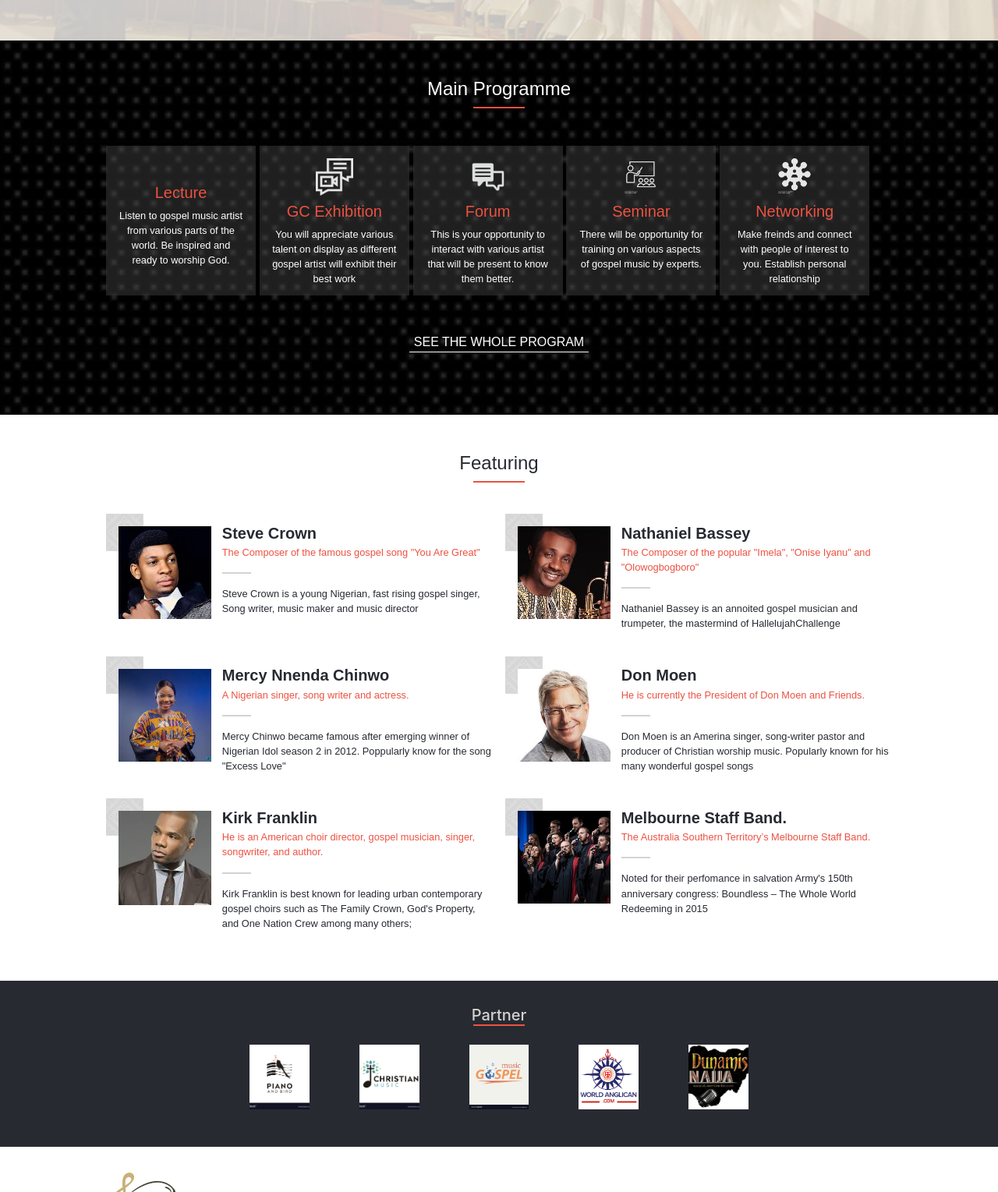
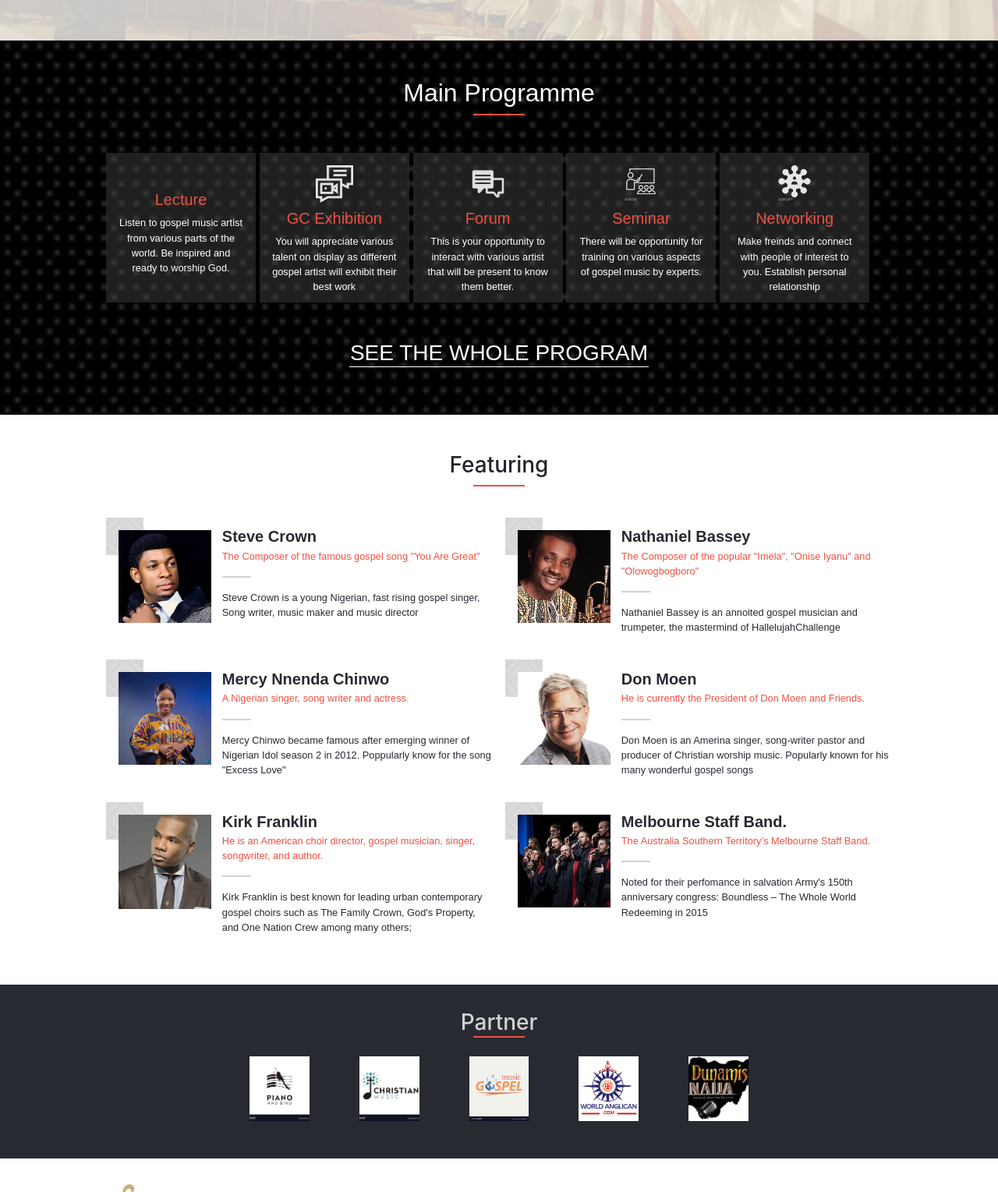
Before and after one commit to Zubenna/gospel-concert, a plain HTML site: page index.html in a window 1280 px wide. Shown: the part 548-2077 px from the top of the page at 78% size. Drawn offline with nearby package versions, Linux system fonts and the light colour scheme; a web font is replaced by a local one.

Commit message:
implemented TSE's recommendation

```diff
--- a/index.html
+++ b/index.html
@@ -100,7 +100,7 @@
         </div>
       </section>
       <section class="main-program">
-        <h4 class="text-center">Main Programme</h4>
+        <h2 class="text-center">Main Programme</h2>
         <hr class="short-hr" />
         <div class="program-box wrapper">
           <div class="lecture-box mobile-box text-center">
@@ -145,7 +145,7 @@
           </div>
         </div>
         <div class="see-more-program hide-in-mobile hide-in-sm">
-          <p class="text-center">SEE THE WHOLE PROGRAM</p>
+          <h3 class="text-center">SEE THE WHOLE PROGRAM</h3>
         </div>
         <div class="join-concert text-center pb-4">
           <button class="text-center p-4 hide-in-desktop">
@@ -154,7 +154,7 @@
         </div>
       </section>
       <section class="feature-section">
-        <h4 class="text-center pt-5">Featuring</h4>
+        <h3 class="text-center pt-5">Featuring</h3>
         <hr class="short-hr" />
         <div class="feature-container wrapper">
           <div class="feature-box">
@@ -317,7 +317,7 @@
         </div>
       </section>
       <section class="partner">
-        <h5 class="text-center">Partner</h5>
+        <h3 class="text-center">Partner</h3>
         <hr class="short-hr" />
         <div class="brand-logo-box wrapper pt-4 pb-5">
           <img src="images/brand-1.jpg" alt="Logo One" />
--- a/styles/style.css
+++ b/styles/style.css
@@ -157,15 +157,15 @@
 
 .see-more-program {
   border-bottom: 1px solid #fff;
-  width: 18%;
+  width: 30%;
   margin: 0 auto;
 }
 
-.see-more-program p {
+.see-more-program h3 {
   margin: 0;
 }
 
-.main-program h4,
+.main-program h2,
 .see-more-program {
   padding-top: 3rem;
   font-family: "coco-regular", Arial, Helvetica, sans-serif;
@@ -309,7 +309,7 @@
   background-color: #272a31;
 }
 
-.partner h5 {
+.partner h3 {
   padding-top: 2rem;
   color: #d3d3d3;
   margin: 0;
@@ -596,16 +596,20 @@
   }
 
   .about-logo img {
-    width: 80%;
+    width: 70%;
   }
 
   .past-flex-box {
     flex-direction: column;
   }
 
+ .past-flex-box p {
+    left: 1.5rem;
+  }
+
   .past-con-1,
   .past-con-2 {
-    width: 90%;
+    width: 62%;
     margin: 0 auto;
   }
 
```
Also changed, not shown: about.html (+4 -4 lines), ticket.html (+2 -2 lines).
